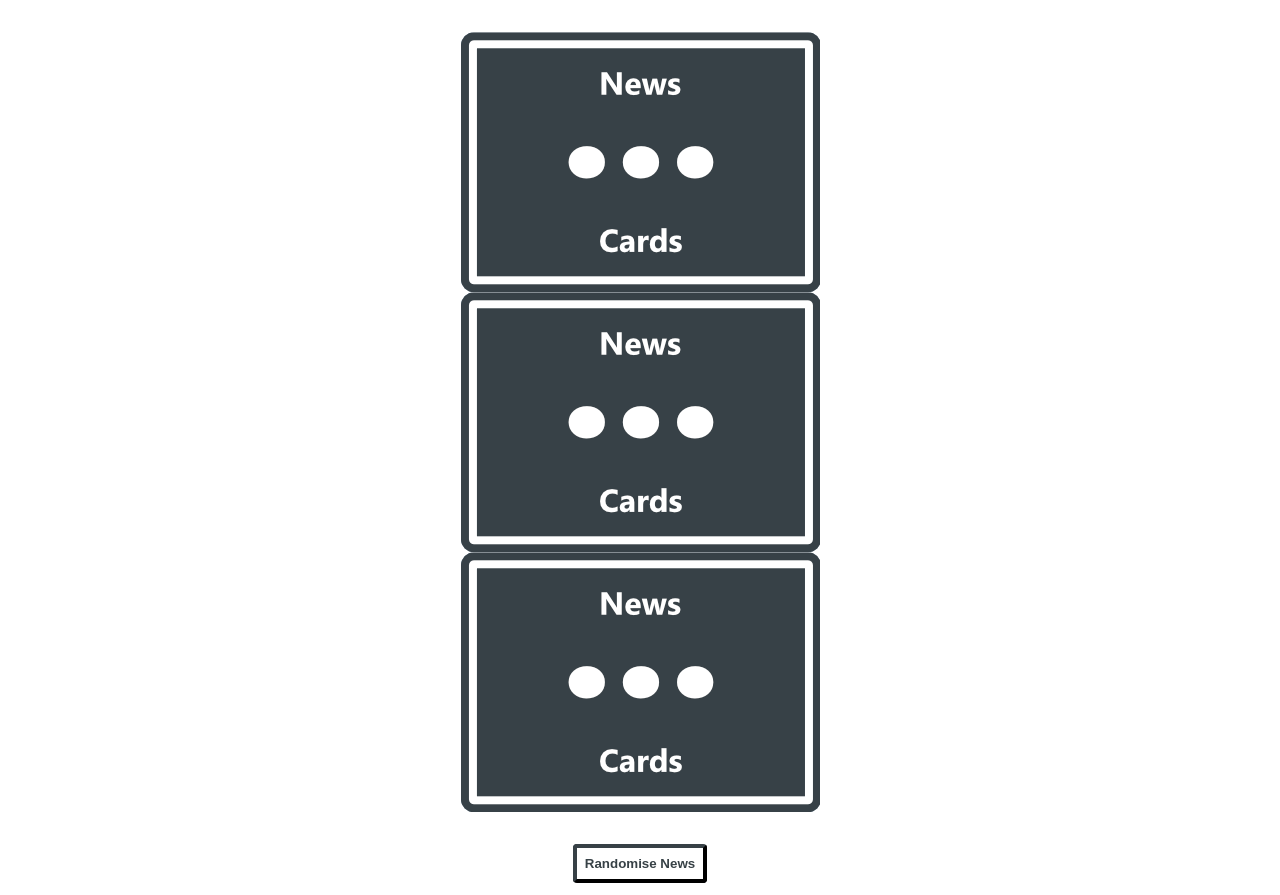
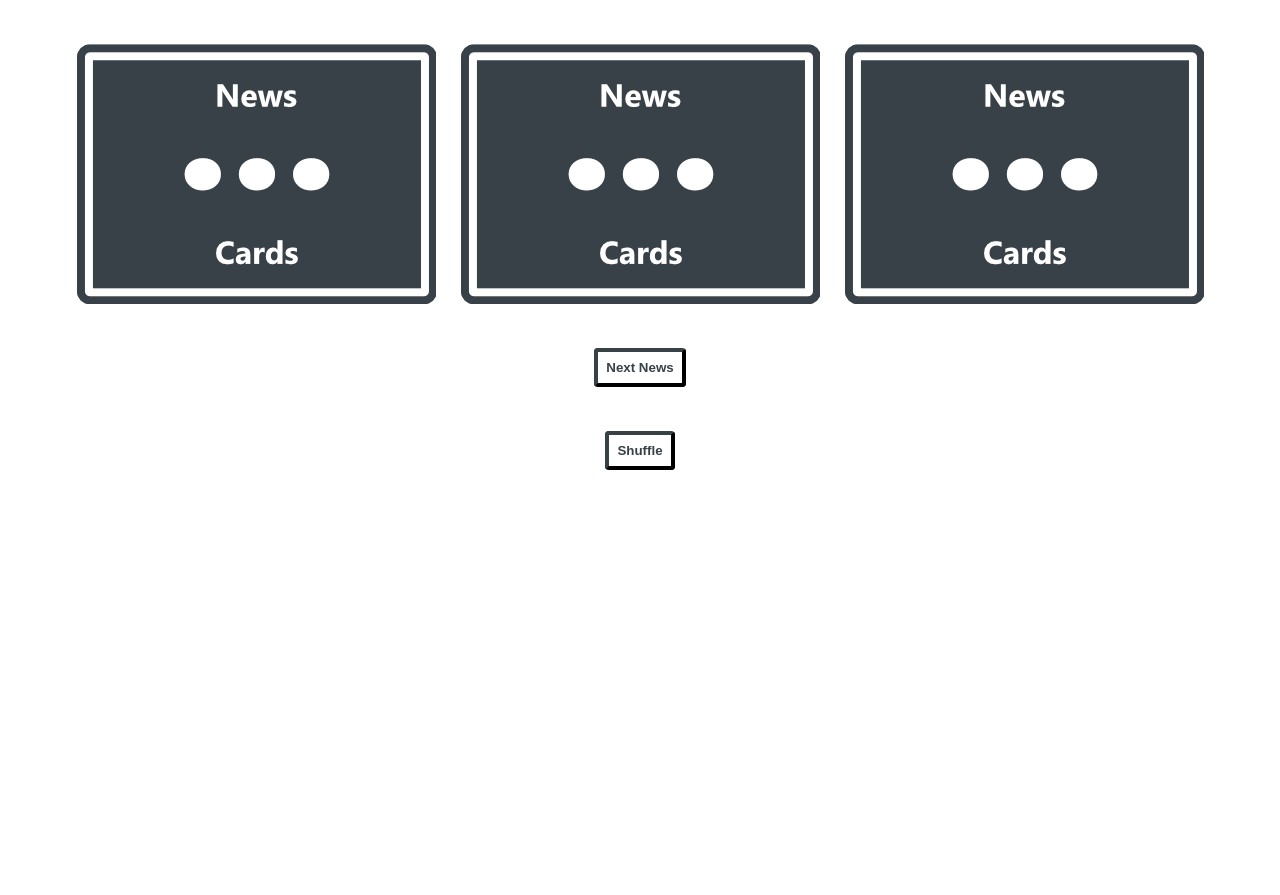
Before and after one commit to brazierale/brazierale.github.io, a React (Create React App) app: page / in a window 1280 px wide. After the commit the page ends 800 px from the top, so only its background shows below. Built offline with nearby package versions, Linux system fonts and the light colour scheme.

Commit message:
remove from news stack when getting the next 3 events

```diff
--- a/src/App.css
+++ b/src/App.css
@@ -7,7 +7,24 @@
 }
 
 .Cards-container {
-  display: block;
+  display: flex;
+  flex-wrap: wrap;
+  justify-content: center;
+  margin: auto;
+}
+
+.Next-news-container{
+  display: flex;
+  justify-content: center;
+}
+
+.Shuffle-button-container {
+  display: flex;
+  justify-content: center;
+}
+
+.Shuffle-button {
+  bottom: 24px;
 }
 
 button {
--- a/src/App.js
+++ b/src/App.js
@@ -14,9 +14,17 @@ const App = () => {
     const nextCards = JSON.parse(localStorage.getItem("nextCards"));
     let updatedCard = { number: nextCards[index].number, revealed: true };
     let newCards = [ ...nextCards.slice(0, index), updatedCard, ...nextCards.slice(index + 1) ];
-    console.log(newCards)
+
     setNextCards(newCards);
     localStorage.setItem("nextCards", JSON.stringify(newCards));
+  }
+
+  const nextCardsByNews = (randomisedNews) => {
+    return ([
+      { number: randomisedNews[0], revealed: false },
+      { number: randomisedNews[1], revealed: false },
+      { number: randomisedNews[2], revealed: false }
+    ])
   }
 
   const randomiseNews = () => {
@@ -25,15 +33,26 @@ const App = () => {
       newsArray.push(i + 1);
     }
     const randomisedNews = shuffleArray(newsArray);
-    const nextCards = [
-      { number: randomisedNews[0], revealed: false },
-      { number: randomisedNews[1], revealed: false },
-      { number: randomisedNews[2], revealed: false }
-    ]
+    const nextCards = nextCardsByNews(randomisedNews);
 
     localStorage.setItem("news", JSON.stringify(randomisedNews));
     localStorage.setItem("nextCards", JSON.stringify(nextCards));
     setNextCards(nextCards);
+  }
+
+  const nextNews = () => {
+    const news = JSON.parse(localStorage.getItem("news"));
+
+    for (let i = 0; i < 3; i++) {
+      news.shift();
+    }
+
+    const nextCards = nextCardsByNews(news);
+
+    localStorage.setItem("news", JSON.stringify(news));
+    localStorage.setItem("nextCards", JSON.stringify(nextCards));
+    setNextCards(nextCards);
+    console.log(news);
   }
 
   const shuffleArray = (array) => {
@@ -44,16 +63,21 @@ const App = () => {
     return array;
   }
 
-  console.log(nextCards)
   return (
     <div className="App">
       <div className="App-header"/>
       <div className="Cards-container">
+        <div/>
         <NewsCard card={nextCards[0]} cardIndex={0} revealCard={revealCard}/>
         <NewsCard card={nextCards[1]} cardIndex={1} revealCard={revealCard}/>
         <NewsCard card={nextCards[2]} cardIndex={2} revealCard={revealCard}/>
       </div>
-      <button onClick={() => randomiseNews()}>Randomise News</button>
+      <div className="Next-news-container">
+        <button className="Next-news-button" onClick={() => nextNews()}>Next News</button>
+      </div>
+      <div className="Shuffle-button-container">
+        <button className="Shuffle-button" onClick={() => randomiseNews()}>Shuffle</button>
+      </div>
     </div>
   );
 }
--- /dev/null
+++ b/src/NewsCard.css
@@ -0,0 +1,3 @@
+.News-card {
+  padding: 12px;
+}
--- a/src/NewsCard.js
+++ b/src/NewsCard.js
@@ -1,5 +1,6 @@
 import newsSprite from "./assets/news-cards.png"
 import newsBack from "./assets/news-back.png";
+import './NewsCard.css'
 
 const NewsCard = ({card, cardIndex, revealCard}) => {
 
@@ -17,21 +18,23 @@ const NewsCard = ({card, cardIndex, revealCard}) => {
   }
 
   if ( card === null || !card.revealed ) {
-    console.log('unrevealed');
     const backStyle = {
       height: 260,
       width: 360,
       margin: "auto",
       background: `url(${newsBack})`
     }
-    return <div
+    return (
+      <div className="News-card">
+        <div
           className="News-unrevealed"
           style={backStyle}
           onClick={() => revealCard(cardIndex)}
         />
+      </div>
+    )
   }
   else {
-    console.log('revealed');
     const cardPosition = getCardPosition(card.number);
 
     const cardStyle = {
@@ -41,11 +44,13 @@ const NewsCard = ({card, cardIndex, revealCard}) => {
       background: `url(${newsSprite}) ${cardPosition.x}px ${cardPosition.y}px`
     }
     return (
+      <div className="News-card">
         <div
           className="News-revealed"
           style={cardStyle}
           onClick={() => revealCard(cardIndex)}
         />
+      </div>
     )
   }
 }
```
Lines whose indentation alone changed are shown as unchanged.
